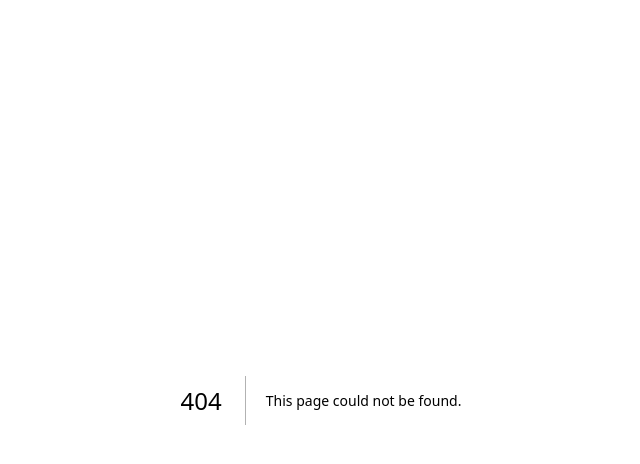
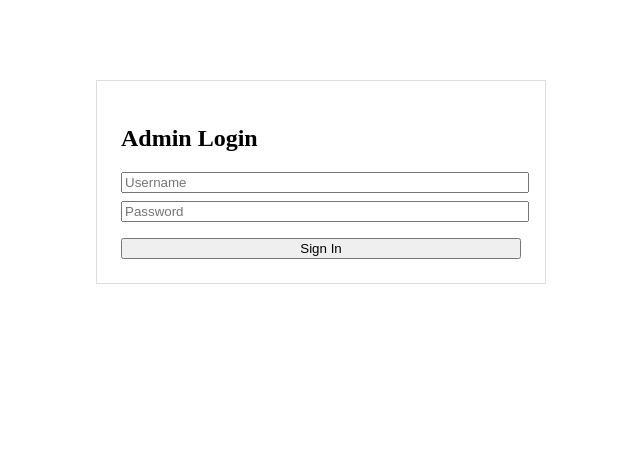
Before and after one commit to Elmahrosa/FPBE-First-Pimisr-Bank-Elmahrosa, a Next.js app in the folder apps/fpbe-ai-risk-guardian/src/frontend/: page /login in a window 1280 px wide. Before the commit this address had no page. Shown: the top 464 px of the page, without its empty margins (319-959 px from the left). Built offline with nearby package versions, Linux system fonts and the light colour scheme.

Commit message:
Create login.tsx
Signed-off-by: KOSASIH <kosasihg88@gmail.com>

```diff
--- /dev/null
+++ b/apps/fpbe-ai-risk-guardian/src/frontend/pages/login.tsx
@@ -0,0 +1,14 @@
+import React, { useState } from "react";
+
+export default function Login() {
+  const [user, setUser] = useState("");
+  const [pass, setPass] = useState("");
+  return (
+    <div style={{ maxWidth: 400, margin: "80px auto", padding: 24, border: "1px solid #ddd" }}>
+      <h2>Admin Login</h2>
+      <input placeholder="Username" value={user} onChange={e => setUser(e.target.value)} style={{ width: "100%", marginBottom: 8 }} />
+      <input placeholder="Password" type="password" value={pass} onChange={e => setPass(e.target.value)} style={{ width: "100%", marginBottom: 16 }} />
+      <button style={{ width: "100%" }}>Sign In</button>
+    </div>
+  );
+}
```
